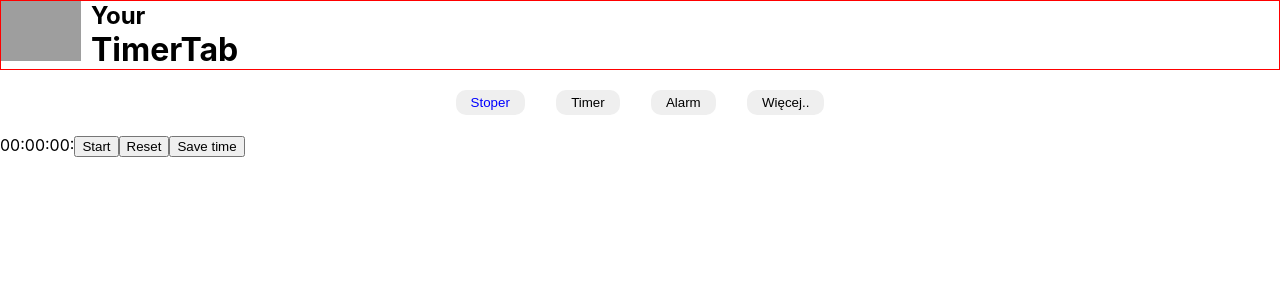
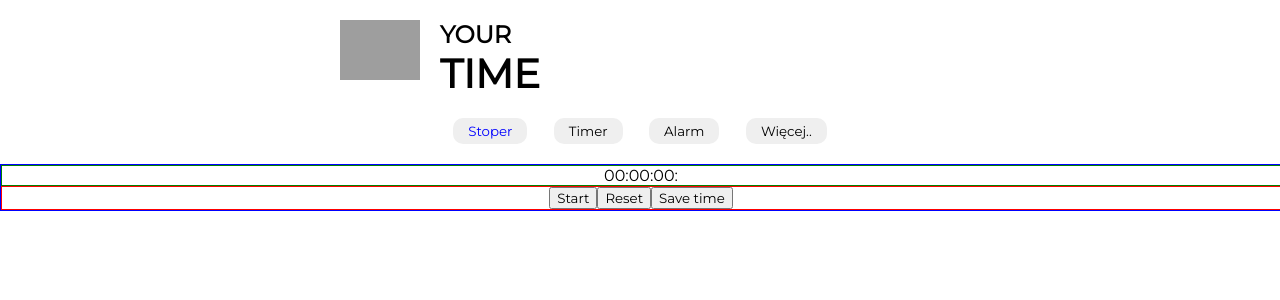
Before and after one commit to DawidDev/time_app, a React (Create React App) app: page / in a window 1280 px wide. Shown: the top 300 px of the page. Built offline with nearby package versions, Linux system fonts and the light colour scheme; grey boxes are pictures that could not be loaded; the HTML template or start-up script is replaced by a standard one.

Commit message:
Styled Header

```diff
--- a/src/App.css
+++ b/src/App.css
@@ -1,5 +1,8 @@
+
+
 .App {
   text-align: center;
+
 }
 
 .App-logo {
--- a/src/Components/Logo.js
+++ b/src/Components/Logo.js
@@ -6,8 +6,11 @@
 
 
 const LogoDiv = styled.div`
-    border: 1px solid red;
+    //border: 3px solid red;
     overflow: hidden;
+    width: 100%;
+    max-width: 600px;
+    margin: 20px auto;
 
     img {
         width: 5rem;
@@ -17,10 +20,15 @@
 
 const LogoText = styled.div`
     float: left;
-    margin-left: 10px;
+    margin-left: 20px;
 
     h1, h2 {
         margin: 0;
+        text-transform: uppercase;
+    }
+
+    h1 {
+        font-size: 40px;
     }
 `
 
@@ -30,7 +38,7 @@
         <img src={clock} alt="clock" />
         <LogoText>
             <h2>Your</h2>
-            <h1>TimerTab</h1>
+            <h1>Time</h1>
         </LogoText>
         </LogoDiv>
      );
--- a/src/Components/Stopwatch.js
+++ b/src/Components/Stopwatch.js
@@ -1,7 +1,29 @@
 import React, {useContext, useEffect, useState} from 'react';
+import styled from "styled-components";
 
 // Import kontektstu
 import { AppContext } from "../AppContext";
+
+// Stylowanie komponentu StopWatch
+const Container = styled.div`
+    border: 1px solid blue;
+
+    width: 100%;
+    display: flex;
+    flex-direction: column;
+    justify-content: center;
+    text-align: center;
+`
+
+const Buttons = styled.div`
+    border: 1px solid red;
+    display: block;
+`
+
+const StopWatch = styled.div`
+    border: 1px solid green;
+`
+
 
 const Stopwatch = () => {
 
@@ -68,13 +90,15 @@
 
 
     return (
-        <div>
-            {displayStopwatch}
-            <button onClick={() => { setFlag(prevValue => !prevValue)}}>{flag ? 'Stop' : 'Start'}</button>
-            <button onClick={resetStopwatch.bind(this)}>Reset</button>
-            <button onClick={handleSaveTime.bind(this)}>Save time</button>
+        <Container>
+            <StopWatch>{displayStopwatch}</StopWatch>
+            <Buttons>
+                <button onClick={() => { setFlag(prevValue => !prevValue)}}>{flag ? 'Stop' : 'Start'}</button>
+                <button onClick={resetStopwatch.bind(this)}>Reset</button>
+                <button onClick={handleSaveTime.bind(this)}>Save time</button>
+            </Buttons>
             {displayLaps}
-        </div>
+        </Container>
      );
 }
 
--- a/src/index.css
+++ b/src/index.css
@@ -1,10 +1,15 @@
+@import url('https://fonts.googleapis.com/css2?family=Montserrat&display=swap');
+
+
 body {
   margin: 0;
-  font-family: -apple-system, BlinkMacSystemFont, 'Segoe UI', 'Roboto', 'Oxygen',
-    'Ubuntu', 'Cantarell', 'Fira Sans', 'Droid Sans', 'Helvetica Neue',
-    sans-serif;
+  font-family: 'Montserrat', sans-serif;
   -webkit-font-smoothing: antialiased;
   -moz-osx-font-smoothing: grayscale;
+}
+
+button {
+  font-family: 'Montserrat', sans-serif;
 }
 
 code {
```
